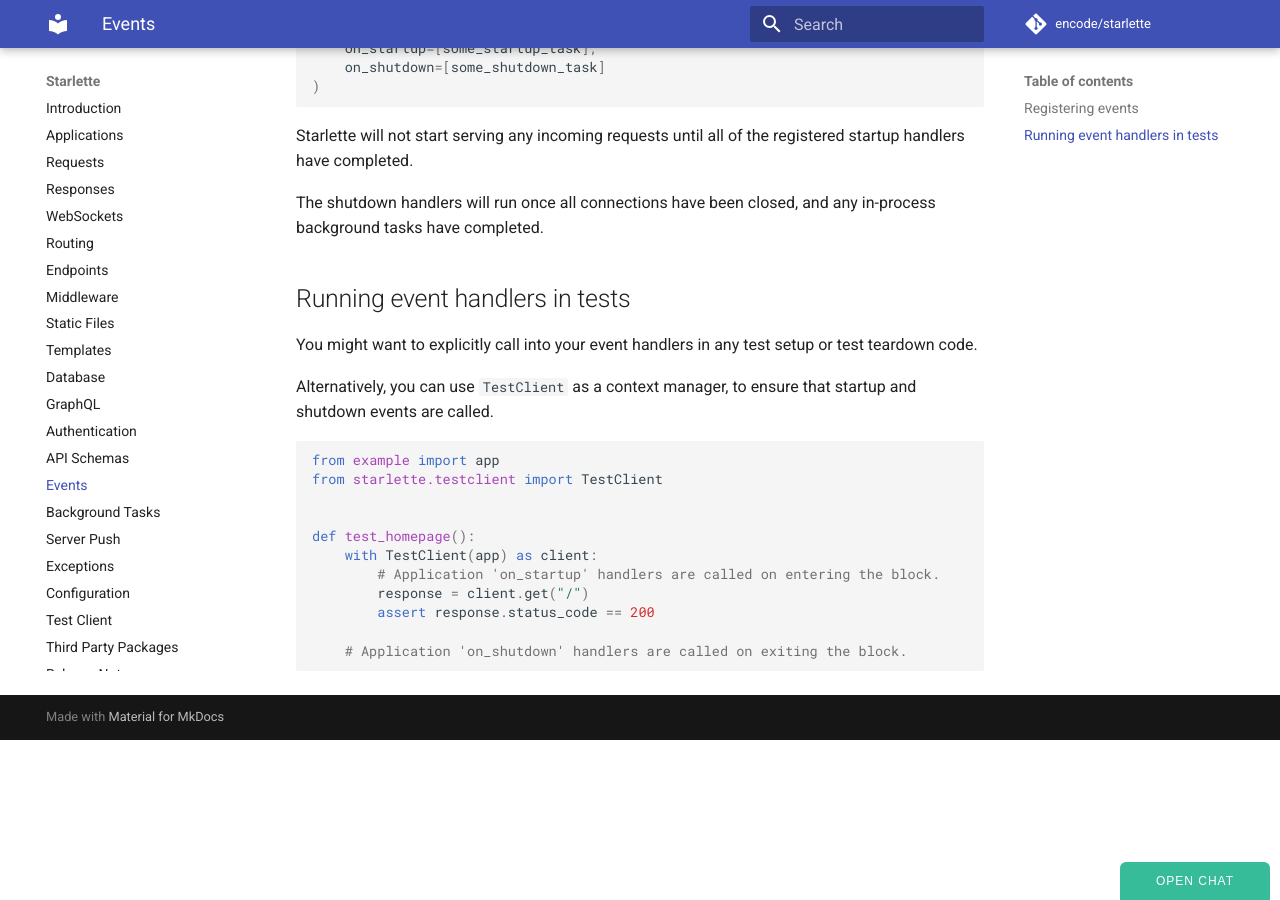
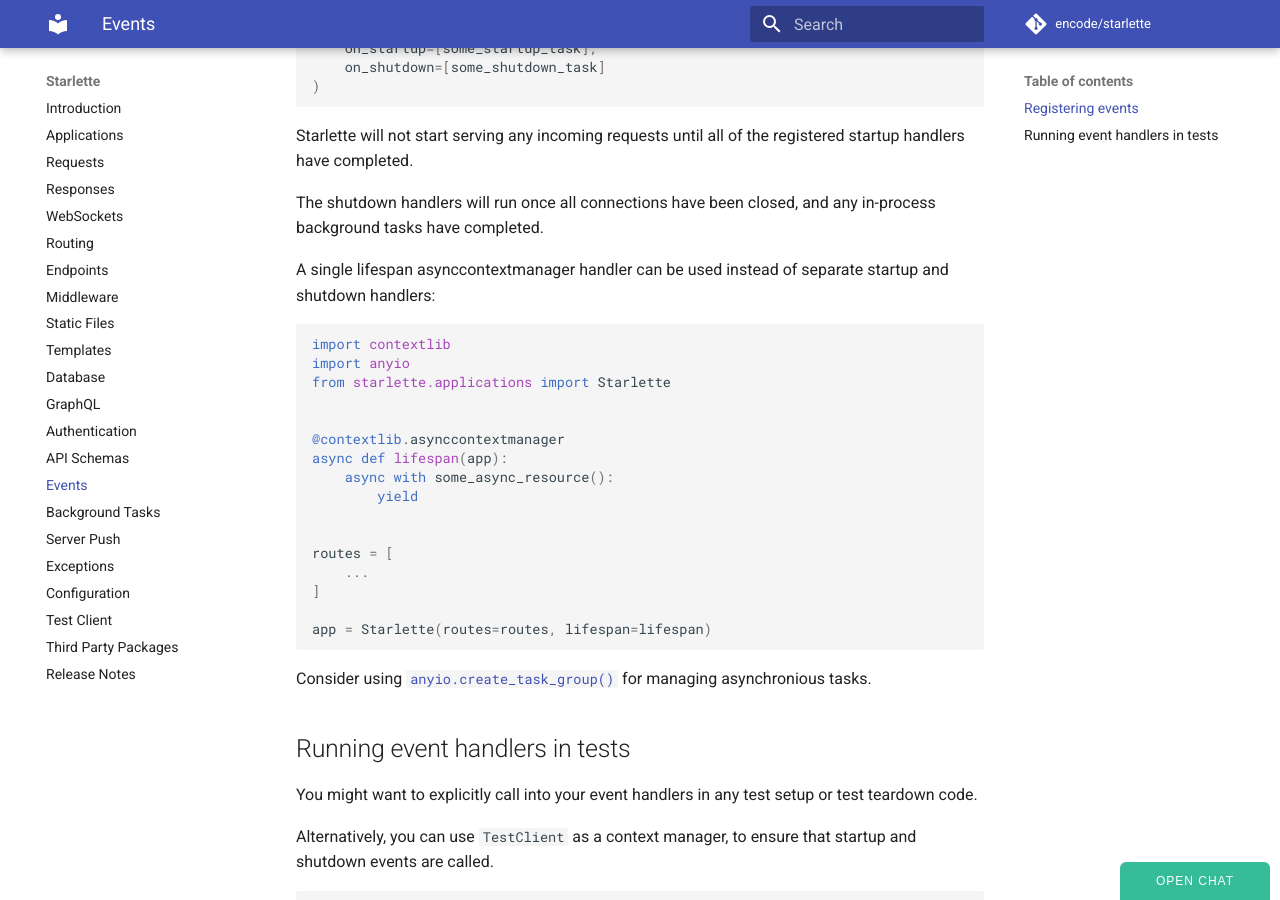
Before and after one commit to hidraco/starlette, an MkDocs documentation site: the page built from docs/events.md, in a window 1280 px wide and 900 px high, scrolled down 662 px. Built offline with MkDocs 1.6.1 and Material for MkDocs 9.7.7, drawn with Linux system fonts in a browser that asks for light colours; comment, search, counter and statistics services are not loaded.

Commit message:
Document the lifespan event handler parameter (#1110)
Co-authored-by: Thomas Grainger <tagrain@gmail.com>

````diff
--- a/docs/events.md
+++ b/docs/events.md
@@ -37,6 +37,31 @@ registered startup handlers have completed.
 The shutdown handlers will run once all connections have been closed, and
 any in-process background tasks have completed.
 
+A single lifespan asynccontextmanager handler can be used instead of
+separate startup and shutdown handlers:
+
+```python
+import contextlib
+import anyio
+from starlette.applications import Starlette
+
+
+@contextlib.asynccontextmanager
+async def lifespan(app):
+    async with some_async_resource():
+        yield
+
+
+routes = [
+    ...
+]
+
+app = Starlette(routes=routes, lifespan=lifespan)
+```
+
+Consider using [`anyio.create_task_group()`](https://anyio.readthedocs.io/en/stable/tasks.html)
+for managing asynchronious tasks.
+
 ## Running event handlers in tests
 
 You might want to explicitly call into your event handlers in any test setup
````
